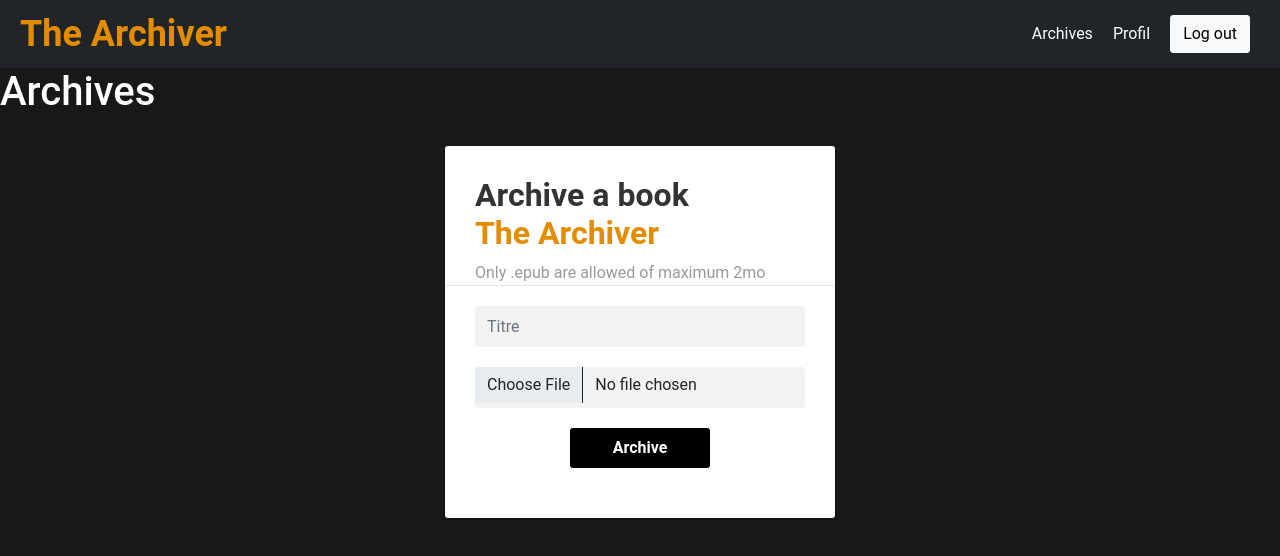
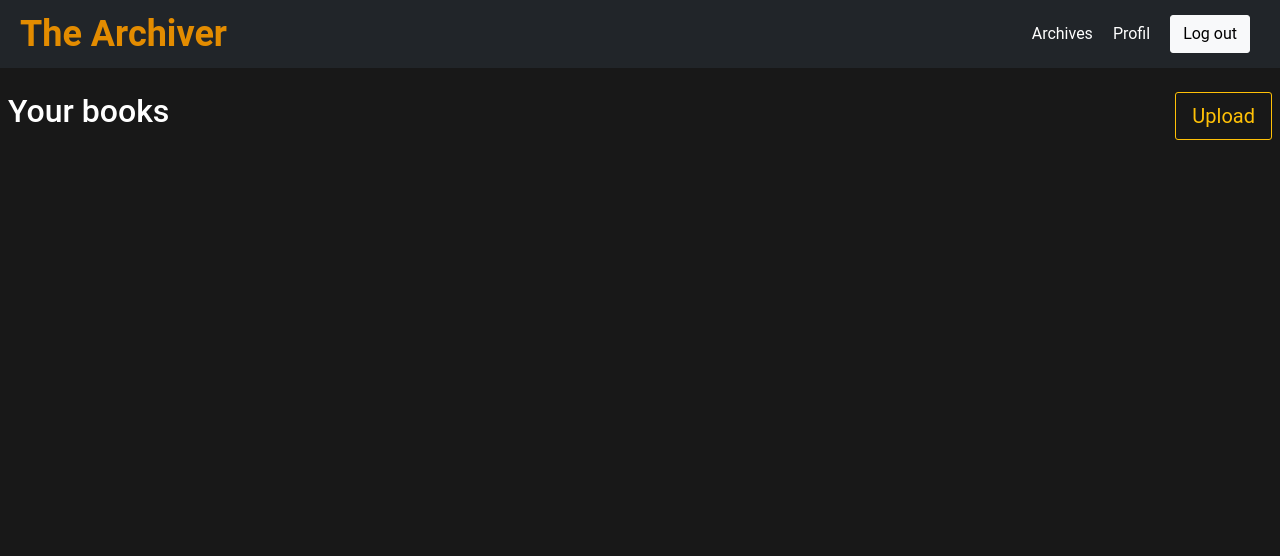
Before and after one commit to ValentinM27/postit, a Next.js app: page /archives in a window 1280 px wide. Shown: the top 556 px of the page. Built offline with nearby package versions, Linux system fonts and the light colour scheme; sample sign-in values are in the browser's storage.

Commit message:
[front] - conditionnal form

```diff
--- a/components/uploader.tsx
+++ b/components/uploader.tsx
@@ -1,9 +1,9 @@
-import { useState } from "react";
+import React, { useState } from "react";
 
 import BookServices from "../services/books.services";
 import { book } from "../pages/model-ts";
 
-const Uploader = () => {
+const Uploader = (props: any) => {
   const initValue: book = {
     title: "",
     bookFile: undefined,
@@ -66,7 +66,7 @@ const Uploader = () => {
 
       // Construct form data
       const formData = new FormData();
-      formData.append("title", formValues.title);
+      formData.append("title", formValues.title || "");
       formData.append(
         "bookFile",
         formValues.bookFile,
@@ -132,7 +132,14 @@ const Uploader = () => {
           ) : null}
         </div>
         <div className="form-group col-md-12 text-center">
-          <button onClick={handleSubmit} className="btn btn-primary btn-lg">
+          <button
+            onClick={props.cancel}
+            type="button"
+            className="btn btn-outline-danger btn-lg m-1"
+          >
+            Cancel
+          </button>
+          <button onClick={handleSubmit} className="btn btn-dark btn-lg m-1">
             Archive
           </button>
         </div>
--- a/pages/archives/index.tsx
+++ b/pages/archives/index.tsx
@@ -1,10 +1,22 @@
+import { useState } from "react";
 import { Uploader } from "../../components/index";
 
 const Archive = () => {
+  const [isUpload, setIsUpload] = useState(false);
   return (
     <div>
-      <h1>Archives</h1>
-      <Uploader />
+      {!isUpload && (
+        <div className="form-group mt-3 col-md-12 d-flex justify-content-between align-middle p-2">
+          <h2 className="font-weight-bold">Your books</h2>
+          <button
+            onClick={() => setIsUpload(true)}
+            className="btn flat btn-outline-warning btn-lg"
+          >
+            Upload
+          </button>
+        </div>
+      )}
+      {isUpload && <Uploader cancel={() => setIsUpload(false)} />}
     </div>
   );
 };
--- a/pages/users/signin.tsx
+++ b/pages/users/signin.tsx
@@ -116,7 +116,7 @@ const signin = () => {
           ) : null}
         </div>
         <div className="form-group col-md-12 text-center">
-          <button type="submit" className="btn btn-primary btn-lg">
+          <button type="submit" className="btn btn-dark btn-lg">
             Sign In
           </button>
         </div>
--- a/pages/users/signup.tsx
+++ b/pages/users/signup.tsx
@@ -169,7 +169,7 @@ const signup = () => {
           </label>
         </div>
         <div className="form-group col-md-12 text-center">
-          <button type="submit" className="btn btn-primary btn-lg">
+          <button type="submit" className="btn btn-dark btn-lg">
             Sign Up
           </button>
         </div>
--- a/styles/globals.css
+++ b/styles/globals.css
@@ -64,7 +64,6 @@ body {
 .signup-form .btn {
   font-size: 16px;
   font-weight: bold;
-  background: #000;
   border: none;
   min-width: 140px;
 }
```
